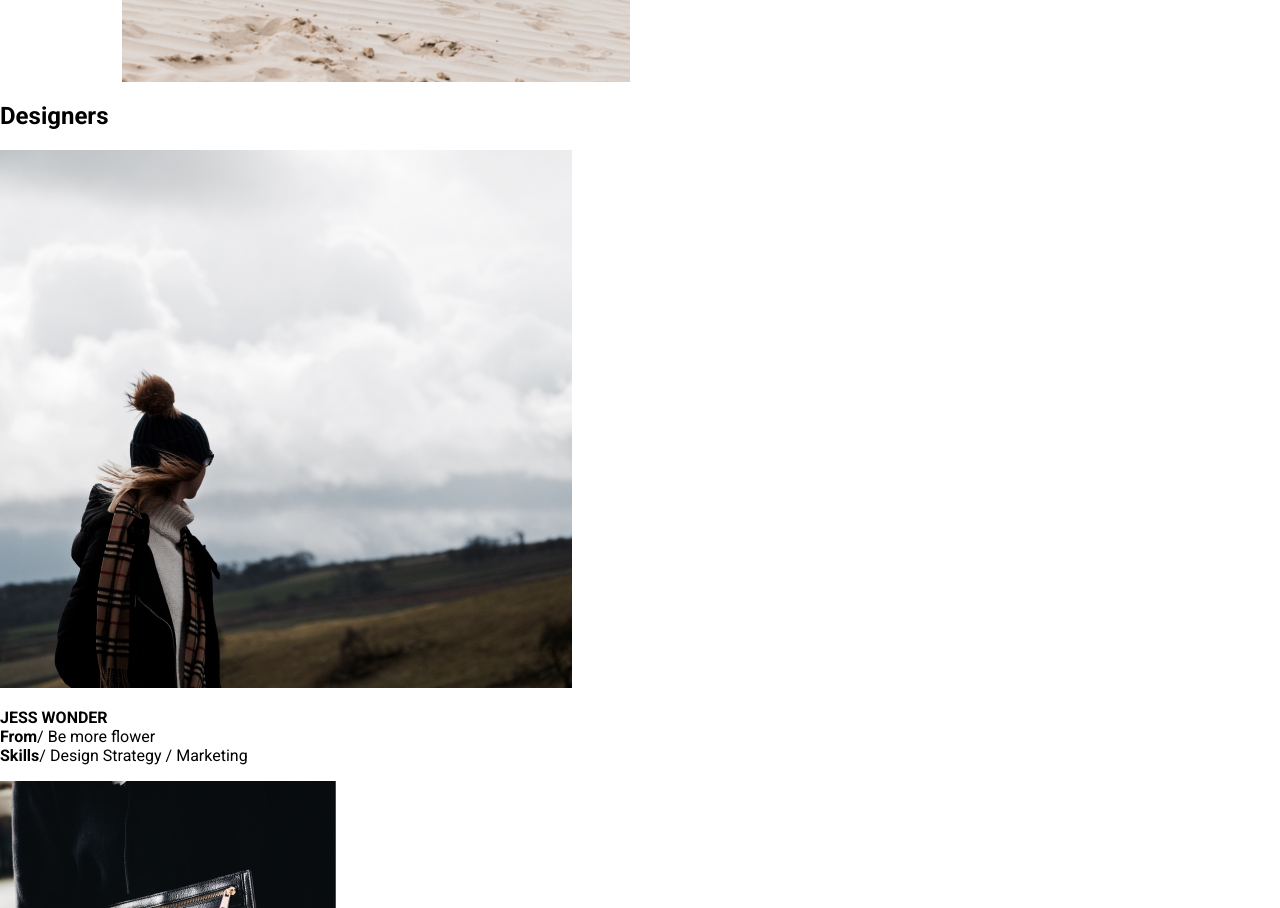
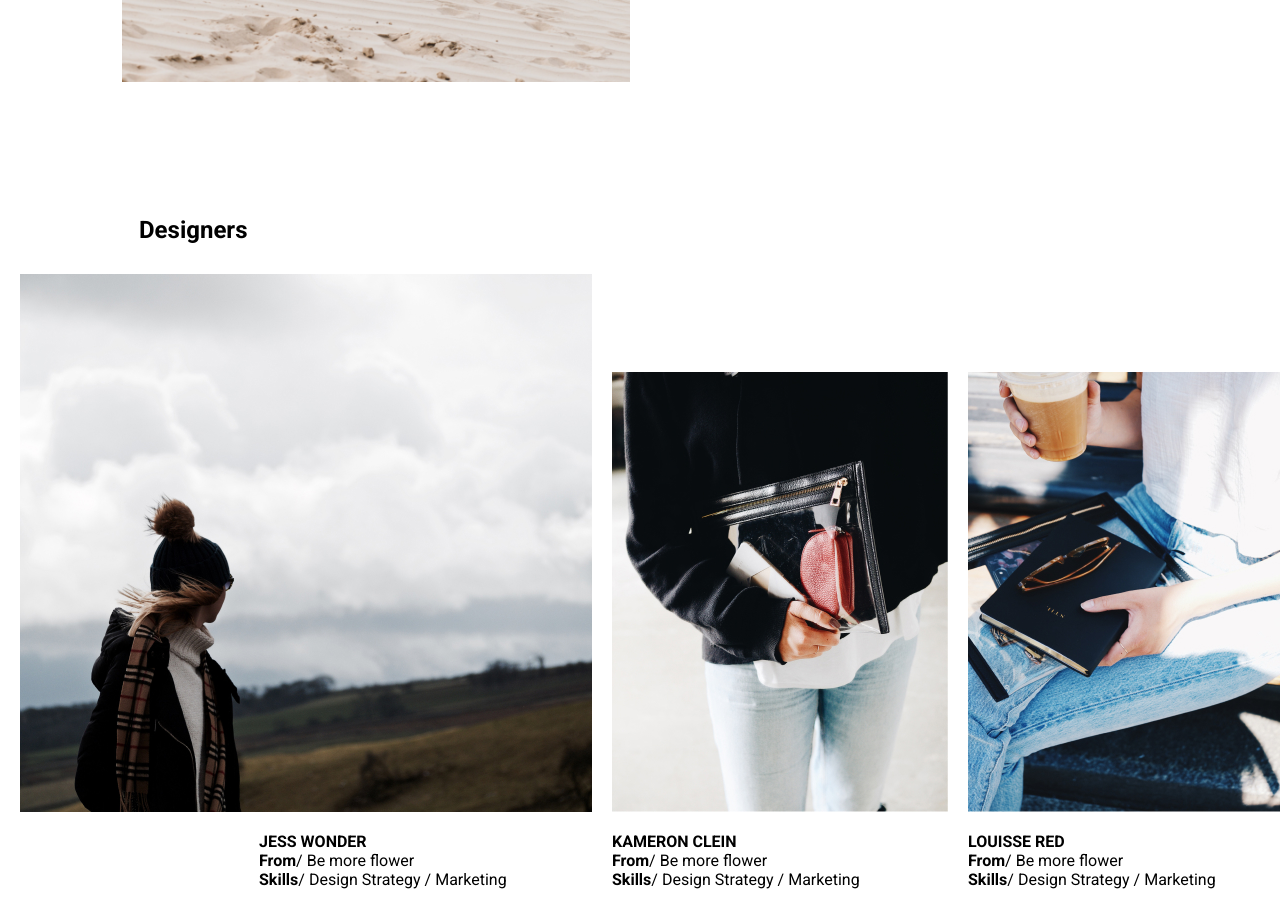
Before and after one commit to NikiRenegade/otus-css-Yakush, a plain HTML site: page index.html in a window 1280 px wide. Shown: the part 1565-2473 px from the top of the page. Drawn offline with nearby package versions, Linux system fonts and the light colour scheme; a web font is replaced by a local one.

Commit message:
Реализовал блок designers

```diff
--- a/css/style.css
+++ b/css/style.css
@@ -143,7 +143,24 @@ header {
     margin-left: 0;
     margin-top: 0;
 }
-
+.designers-section-name {
+    margin-left: 139px;
+    margin-top: 0;
+    margin-bottom: 30px;
+}
+.designers-article {
+    display: flex;
+    flex-direction: row;
+    align-items: flex-end;
+    overflow: auto;
+    max-width: 100%
+}
+.designer-article {
+    margin-left: 20px;
+}
+.designer-info-text-Jess-Wonder {
+    margin-left: 239px;
+}
 .designer-info-tittle,
 .testimonials-link-name {
     font-family: 'Roboto', sans-serif;
@@ -195,3 +212,9 @@ header {
     flex-direction: row;
     margin-top: 9.8%;
 }
+#designers {
+    display: flex;
+    flex-direction: column;
+    align-items: flex-start;
+    margin-top: 10.5%;
+}
--- a/index.html
+++ b/index.html
@@ -54,17 +54,19 @@
     </section>
     <!--Секция с дизайнерами - содержит заголовок плюс 3 article с ифнормацией о дизайнерах-->
     <section id="designers">
-        <h2 class="section-name">Designers</h2>
+        <h2 class="section-name designers-section-name">Designers</h2>
+        <!--article с информацией о дизайнерах-->
+        <article class="designers-article">
             <!--article с информацией - Jess Wonder-->
-        <article>
+            <article class="designer-article">
                 <img src="img/designersJessWonder.jpg" alt="Jess Wonder">
-            <p class="designer-info-text" ><strong class="designer-info-tittle">JESS WONDER</strong> <br>
+                <p class="designer-info-text designer-info-text-Jess-Wonder"><strong class="designer-info-tittle">JESS WONDER</strong> <br>
                     <strong class="designer-info-tittle">From</strong>/ Be more flower <br>
                     <strong class="designer-info-tittle">Skills</strong>/ Design Strategy / Marketing
                 </p>
             </article>
             <!--article с информацией - Kameron Clein-->
-        <article>
+            <article class="designer-article">
                 <img src="img/designersKameronClein.jpg" alt="Kameron Clein">
                 <p class=designer-info-text"><strong class="designer-info-tittle">KAMERON CLEIN</strong> <br>
                     <strong class="designer-info-tittle">From</strong>/ Be more flower <br>
@@ -72,12 +74,20 @@
                 </p>
             </article>
             <!--article с информацией - Louisse Red-->
-        <article>
+            <article class="designer-article">
                 <img src="img/designersLouisseRed.jpg" alt="Louisse Red">
                 <p class=designer-info-text"><strong class="designer-info-tittle">LOUISSE RED</strong> <br>
                     <strong class="designer-info-tittle">From</strong>/ Be more flower <br>
                     <strong class="designer-info-tittle">Skills</strong>/ Design Strategy / Marketing
                 </p>
+            </article>
+            <article class="designer-article">
+                <img src="img/designersKameronClein.jpg" alt="Kameron Clein">
+                <p class=designer-info-text"><strong class="designer-info-tittle">KAMERON CLEIN</strong> <br>
+                    <strong class="designer-info-tittle">From</strong>/ Be more flower <br>
+                    <strong class="designer-info-tittle">Skills</strong>/ Design Strategy / Marketing
+                </p>
+            </article>
         </article>
     </section>
     <!--Секция с отзывами - содержит заголовок плюс 2 article с ифнормацией-->
```
Lines whose indentation alone changed are shown as unchanged.
